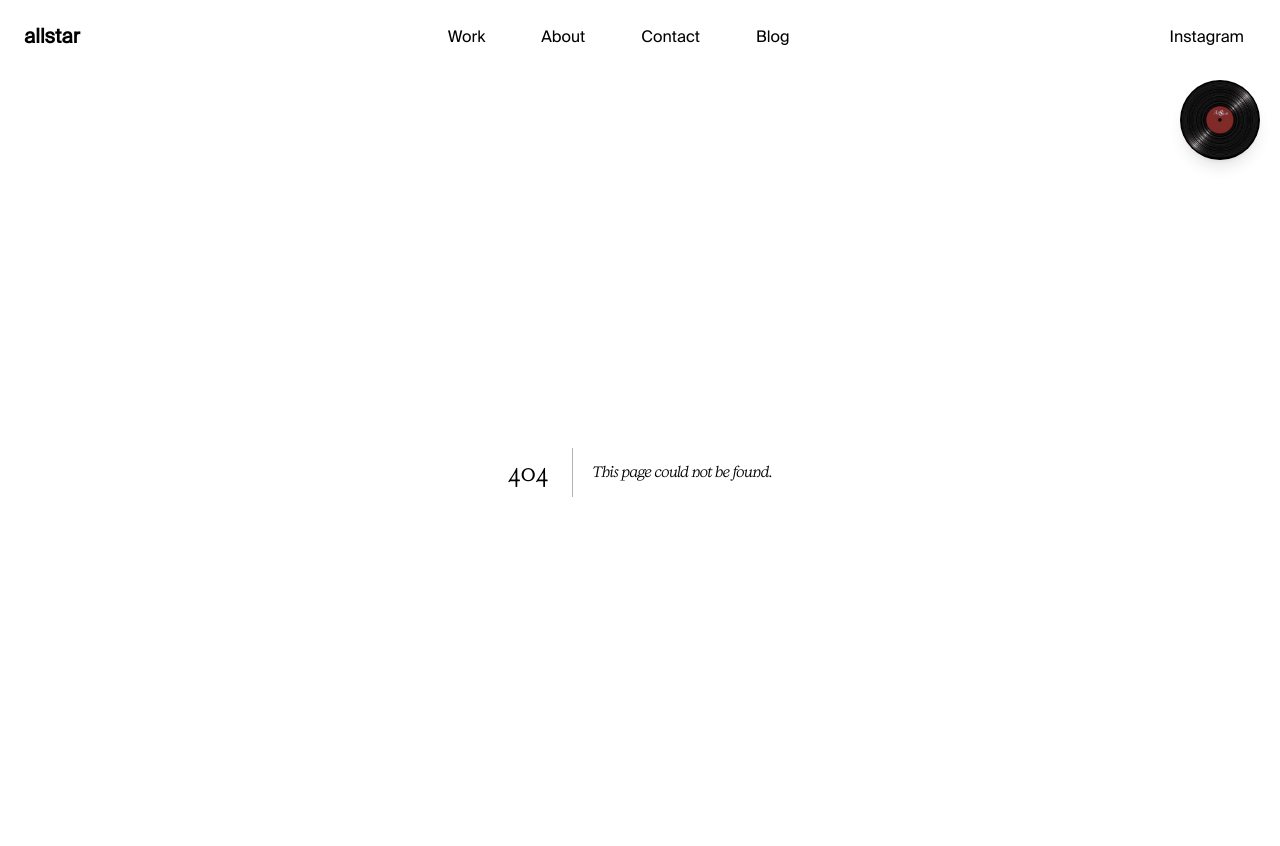
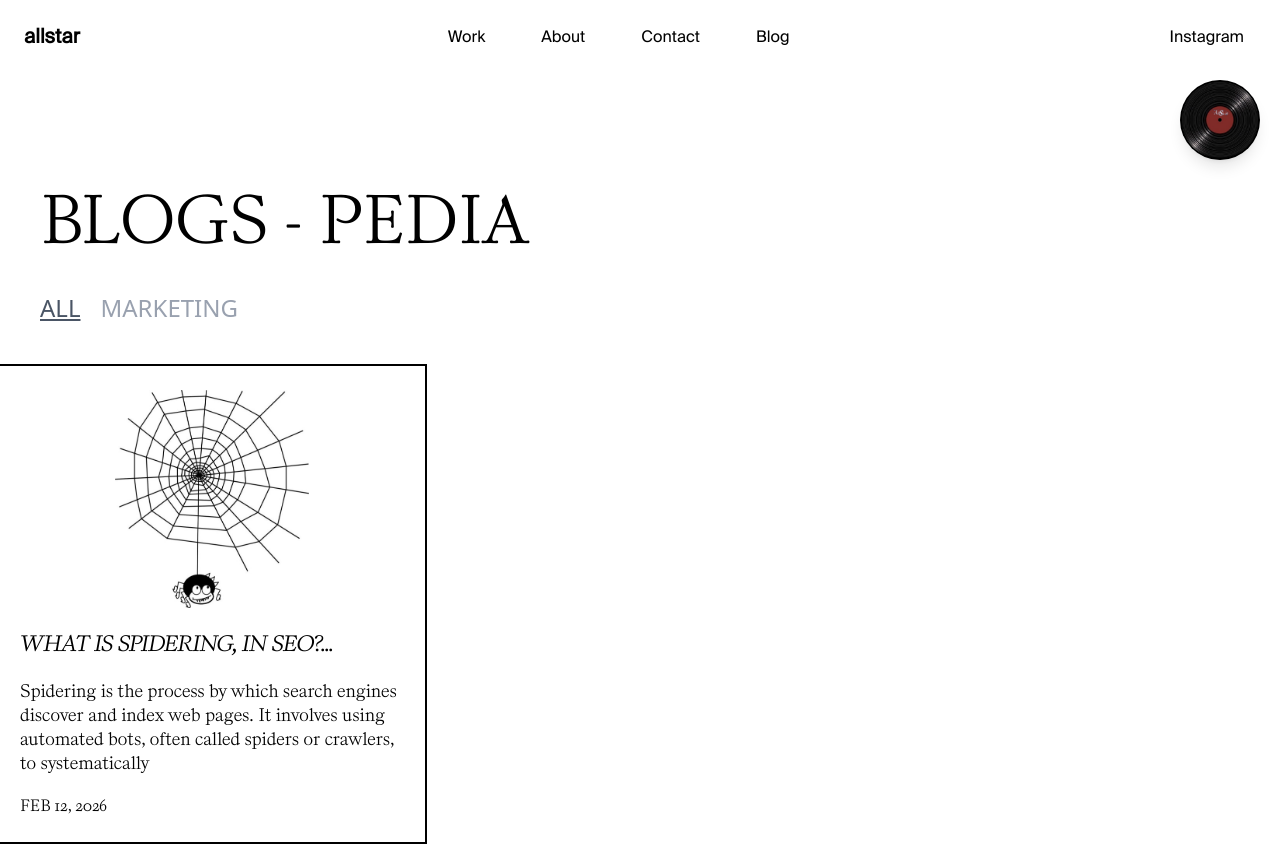
Before and after one commit to mohammedDhinojwala/Allstars, a Next.js app: page /blog/blogs in a window 1280 px wide. Before the commit this address had no page. Shown: the top 846 px of the page. Built offline with nearby package versions, Linux system fonts and the light colour scheme.

Commit message:
blog page edited

```diff
--- /dev/null
+++ b/src/components/BlogCard.js
@@ -0,0 +1,22 @@
+import Image from "next/image";
+import Link from "next/link";
+
+function BlogCard({ blog }) {
+  return (
+    <Link href={`/blog/${blog.slug}`}>
+    <div className="border-t-2 border-b-2 border-r-2 h-[70vh] px-5 py-10 flex flex-col justify-around gap-3
+    lg:border-t-2 lg:border-b-2 lg:border-r-2 lg:h-[60vh] lg:p-5 lg:flex lg:flex-col lg:justify-around lg:gap-3 ">
+      {/* <Image className="bg-pink-500 flex justify-center" src={blog.image} width={200} height={250} alt={blog.title} /> */}
+
+      <div className="blog-img-box w-[100%] h-[50%]  flex justify-center  " >
+        <img className="bg-gray-200 " src={blog.image}  alt={blog.title} />
+      </div>
+      <h2 className="  text-[1.3rem]">{blog.title}</h2>
+      <p className="  text-[1rem]">{blog.description}</p>
+      <p className="  text-[0.9rem]">{blog.date}</p>
+    </div>
+    </Link>
+  );
+}
+
+export default BlogCard;
--- /dev/null
+++ b/src/components/BlogList.js
@@ -0,0 +1,19 @@
+import BlogCard from "./BlogCard";
+
+function BlogList({ blogs, active }) {
+
+  const filteredBlogs =
+    active === "all"
+      ? blogs
+      : blogs.filter(blog => blog.category === active);
+
+  return (
+    <div className="lg:grid lg:grid-cols-3   lg:mt-10 ">
+      {filteredBlogs.map(blog => (
+        <BlogCard key={blog.id} blog={blog} />
+      ))}
+    </div>
+  );
+}
+
+export default BlogList;
--- /dev/null
+++ b/src/components/FilterTabs.js
@@ -0,0 +1,21 @@
+function FilterTabs({ active, setActive }) {
+
+  const tabs = ["all", "marketing"]; // ✅ logic values
+
+  return (
+    <div className=" flex gap-8 my-5 text-md px-12
+    lg:flex lg:gap-5 lg:mt-10 lg:text-2xl lg:px-10">
+      {tabs.map(tab => (
+        <button
+          key={tab}
+          onClick={() => setActive(tab)}
+          className={`uppercase ${active === tab ? " text-gray-600 underline" : "text-gray-400"}`}
+        >
+          {tab} {/* will appear uppercase because of class */}
+        </button>
+      ))}
+    </div>
+  );
+}
+
+export default FilterTabs;
--- /dev/null
+++ b/src/data/blogData.js
@@ -0,0 +1,14 @@
+export const blogs = [
+
+  {
+    id: 1,
+    title: "WHAT IS SPIDERING, IN SEO?...",
+   description: "Spidering is the process by which search engines discover and index web pages. It involves using automated bots, often called spiders or crawlers, to systematically ",
+    category: "marketing",
+    date: "FEB 12, 2026",
+    image: "../assets/images/spidering-in-seo.jpg",
+    slug: "Spidering-in-seo"
+  },
+
+
+];
--- /dev/null
+++ b/src/pages/blog/[slug].js
@@ -0,0 +1,33 @@
+import { useRouter } from "next/router";
+import { blogs } from "../../data/blogData";
+
+function BlogPage() {
+  const router = useRouter();
+  const { slug } = router.query;
+
+  const blog = blogs.find(b => b.slug === slug);
+
+  if (!blog) return <p>Loading...</p>;
+
+  return (
+    <div className="p-10">
+
+      <h1 className="text-3xl mb-5">{blog.title}</h1>
+
+      <img
+        src={blog.image}
+        alt={blog.title}
+        className="w-full h-[400px] object-cover mb-5"
+      />
+
+      <p>{blog.date}</p>
+
+      <p className="mt-5">
+        This is your blog content page...
+      </p>
+
+    </div>
+  );
+}
+
+export default BlogPage;
--- a/src/pages/blog/blogBox.js
+++ b/src/pages/blog/blogBox.js
@@ -18,13 +18,13 @@ function BlogBox() {
   }
 
   return (
-    <div className="blogMain bg-white-300 h-auto w-[100vw]">
+    <div className="blogMain  h-auto w-[100vw]">
 
       {/* Genre Headings */}
       <div className="blogHeadings h-[10vh] w-[100vw] flex justify-center items-center !mt-20
                                   lg:h-[10vh] lg:w-[100vw] lg:flex lg:justify-center lg:items-center">
         <ul className="flex h-full w-[100%] justify-around items-center  text-black
-                        lg:h-full lg:!w-[30%] lg:justify-between lg:items-center  lg:text-black">
+                        lg:h-full lg:!w-[30%] lg:justify-between lg:items-center  lg:text-black bg-yellow-300">
 
 
         <li onClick={() => setActiveGenre("development")} className=" text-[0.8rem]  cursor-pointer
--- /dev/null
+++ b/src/pages/blog/blogs.js
@@ -0,0 +1,23 @@
+import { useState } from "react";
+import { blogs } from "../../data/blogData";
+import FilterTabs from "../../components/FilterTabs";
+import BlogList from "../../components/BlogList";
+
+export default function Blogs() {
+
+  const [active, setActive] = useState("all");
+
+  return (
+    <div className=" w-full">
+
+      <h1 className=" text-3xl mt-30 px-10
+      lg:text-6xl lg:mt-30 lg:px-10">BLOGS - PEDIA</h1>
+
+      <FilterTabs active={active} setActive={setActive} />
+
+
+      <BlogList blogs={blogs} active={active} />
+
+    </div>
+  );
+}
--- a/src/pages/blog/genre/genre1.js
+++ b/src/pages/blog/genre/genre1.js
@@ -7,7 +7,7 @@ import Link from 'next/link';
 function Genre1() {
   return (
     <div>
-      <div className="blogBoxMain  h-auto w-[100vw]
+      <div className="blogBoxMain  h-auto w-[100vw] bg-red-600
         lg:h-[80vh] lg:w-[100vw]">
 
         <div className="blogBox  h-auto w-[100vw] m-auto !mt-10 flex flex-wrap  justify-start items-center !px-3 gap-5
--- a/src/pages/blog/index.js
+++ b/src/pages/blog/index.js
@@ -1,7 +1,8 @@
 // src/pages/blog/index.js
 import BlogBox from "./blogBox";
 import BlogMain from "./blogMain";
+import Blogs from "./blogs";
 
 export default function Blog() {
-  return <BlogBox />;
+  return <Blogs/>;
 }
--- a/src/pages/blog/webGrowth.js
+++ b/src/pages/blog/webGrowth.js
@@ -167,7 +167,7 @@ function WebGrowth() {
             <h1>What to Measure: Web Growth SEO Metrics</h1>
           </div>
           <div className="webgrowth-metrics-photo w-[97.5%] h-[40%] rounded-3xl overflow-hidden !mt-5 lg:!w-[99%] lg:!h-[40%]">
-            <img className="" src="" alt="SEO metrics table for web growth" />
+            <img className=""  ="" alt="SEO metrics table for web growth" />
           </div>
           <div className="hero-description webgrowth-metrics-desc">
             <p className="!my-5 !mx-5">
```
